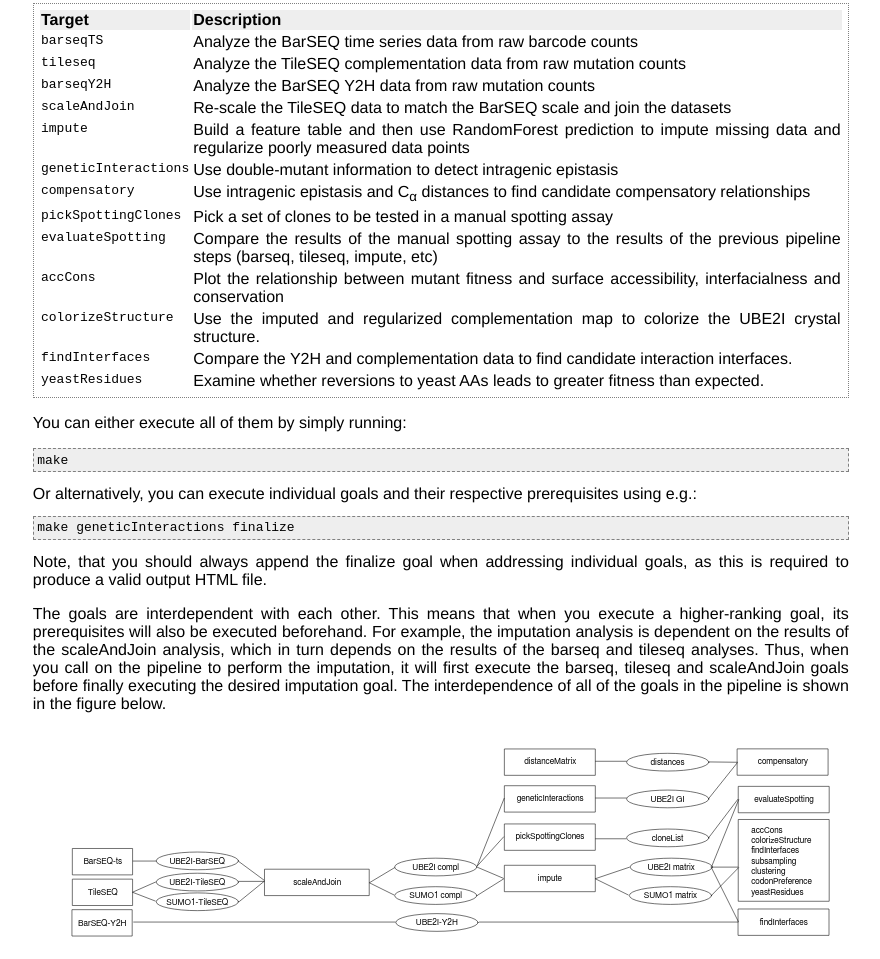
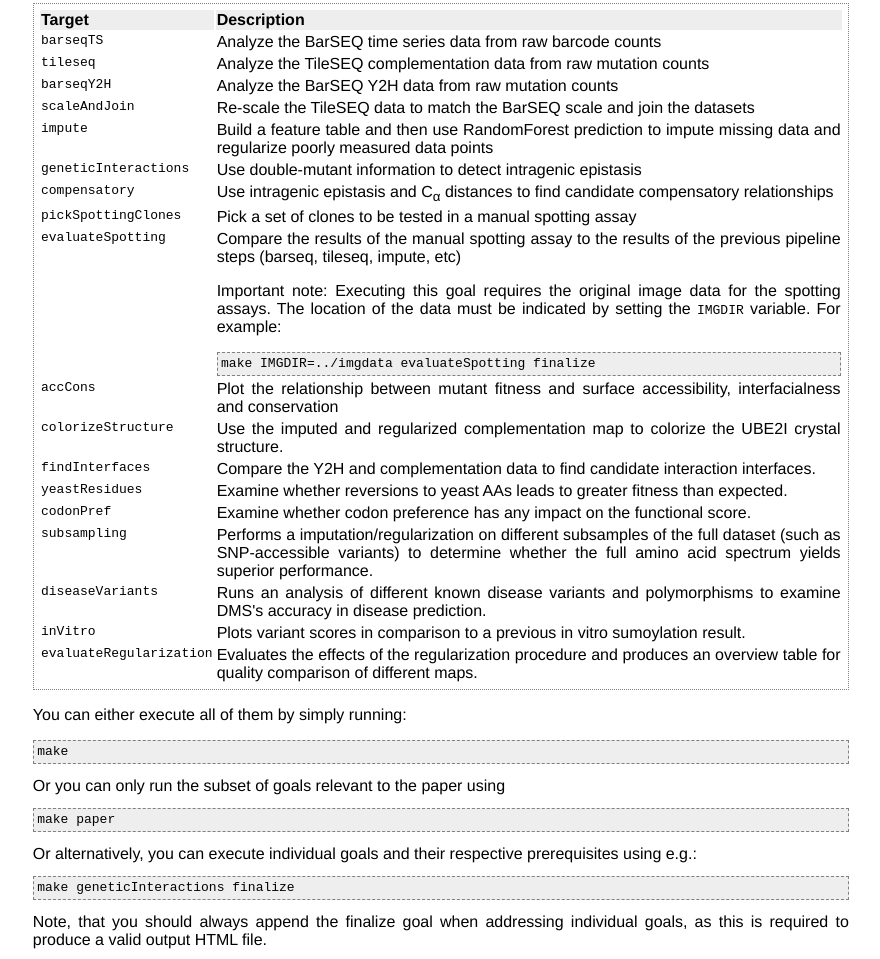
Before and after one commit to jweile/dmsPipeline, a plain HTML site: page doc/index.html in a window 1280 px wide. Shown: the part 514-1473 px from the top of the page, without its empty margins (13-893 px from the left). Drawn offline with Linux system fonts and the light colour scheme.

Commit message:
variable for image data, more documentation

```diff
--- a/doc/index.html
+++ b/doc/index.html
@@ -32,7 +32,7 @@
 </head>
 <body>
 	<h1>POPCode Analysis Pipeline</h1>
-	<p>Jochen Weile, Roth Lab 2016</p>
+	<p>Jochen Weile, Roth Lab 2016, GPL</p>
 	<h2>Installation and prerequisites</h2>
 	<p>Installation requires <a href="https://www.mercurial-scm.org/">Mercurial</a> and <a href="https://www.r-project.org/">R v3.0 or higher</a>, as well as the R packages <code>hash, parallel, randomForest, beeswarm, gdata, EBImage</code> and <code>Biostrings</code>. These can be installed by opening an interactive R session and executing the following commands:
 	<code><pre>install.packages(c("hash","parallel","randomForest","beeswarm","gdata","EBImage"))
@@ -56,15 +56,26 @@ q()</pre></code>
 		<tr><td><code>geneticInteractions</code></td><td>Use double-mutant information to detect intragenic epistasis</td></tr>
 		<tr><td><code>compensatory</code></td><td>Use intragenic epistasis and C<sub>&alpha;</sub> distances to find candidate compensatory relationships</td></tr>
 		<tr><td><code>pickSpottingClones</code></td><td>Pick a set of clones to be tested in a manual spotting assay</td></tr>
-		<tr><td><code>evaluateSpotting</code></td><td>Compare the results of the manual spotting assay to the results of the previous pipeline steps (barseq, tileseq, impute, etc)</td></tr>
+		<tr><td><code>evaluateSpotting</code></td><td>
+			<p>Compare the results of the manual spotting assay to the results of the previous pipeline steps (barseq, tileseq, impute, etc)</p>
+			<p>Important note: Executing this goal requires the original image data for the spotting assays. The location of the data must be indicated by setting the <code>IMGDIR</code> variable. For example: <code><pre>make IMGDIR=../imgdata evaluateSpotting finalize</pre></code>
+			</p>
+		</td></tr>
 		<tr><td><code>accCons</code></td><td>Plot the relationship between mutant fitness and surface accessibility, interfacialness and conservation</td></tr>
 		<tr><td><code>colorizeStructure</code></td><td>Use the imputed and regularized complementation map to colorize the UBE2I crystal structure.</td></tr>
 		<tr><td><code>findInterfaces</code></td><td>Compare the Y2H and complementation data to find candidate interaction interfaces.</td></tr>
 		<tr><td><code>yeastResidues</code></td><td>Examine whether reversions to yeast AAs leads to greater fitness than expected.</td></tr>
+		<tr><td><code>codonPref</code></td><td>Examine whether codon preference has any impact on the functional score.</td></tr>
+		<tr><td><code>subsampling</code></td><td>Performs a imputation/regularization on different subsamples of the full dataset (such as SNP-accessible variants) to determine whether the full amino acid spectrum yields superior performance.</td></tr>
+		<tr><td><code>diseaseVariants</code></td><td>Runs an analysis of different known disease variants and polymorphisms to examine DMS's accuracy in disease prediction.</td></tr>
+		<tr><td><code>inVitro</code></td><td>Plots variant scores in comparison to a previous in vitro sumoylation result.</td></tr>
+		<tr><td><code>evaluateRegularization</code></td><td>Evaluates the effects of the regularization procedure and produces an overview table for quality comparison of different maps.</td></tr>
 	</table>
 	<p>
 		You can either execute all of them by simply running:
 		<code><pre>make</pre></code>
+		Or you can only run the subset of goals relevant to the paper using
+		<code><pre>make paper</pre></code>
 		Or alternatively, you can execute individual goals and their respective prerequisites using e.g.:
 		<code><pre>make geneticInteractions finalize</pre></code>
 		Note, that you should always append the finalize goal when addressing individual goals, as this is required to produce a valid output HTML file.
```
Also changed, not shown: 1 other file.
